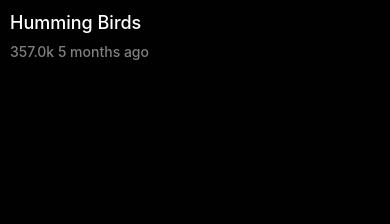
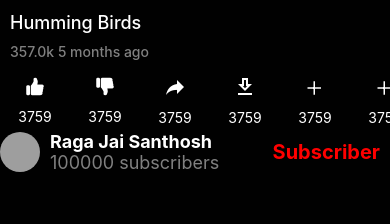
Before and after one commit to JaiRaga/youtube, a React Native app: screen /TabTwo in a window 390 px wide. Shown: the part 313-537 px from the top of the page. Built offline with nearby package versions, Linux system fonts and the light colour scheme; grey boxes are pictures that could not be loaded; what expo-linking would draw is missing.

Commit message:
:zap: added mock data

```diff
--- a/screens/VideoScreen/VideoScreen.tsx
+++ b/screens/VideoScreen/VideoScreen.tsx
@@ -1,5 +1,15 @@
-import { StyleSheet, Image, Text, View, SafeAreaView } from 'react-native'
+import {
+	StyleSheet,
+	Image,
+	Text,
+	View,
+	SafeAreaView,
+	ScrollView,
+} from 'react-native'
 import React from 'react'
+import { AntDesign } from '@expo/vector-icons'
+import { MaterialCommunityIcons } from '@expo/vector-icons'
+import { Ionicons } from '@expo/vector-icons'
 import video from '../../assets/data/video.json'
 import styles from './styles'
 
@@ -17,14 +27,69 @@ const VideoScreen = () => {
 
 			{/* Video Info */}
 			<View style={styles.videoInfoContainer}>
-			<Text style={styles.tags}>{video.tags}</Text>
+				<Text style={styles.tags}>{video.tags}</Text>
 				<Text style={styles.title}>{video.title}</Text>
 				<Text style={styles.subTitle}>
-				{viewString} {video.createdAt}
+					{viewString} {video.createdAt}
 				</Text>
 			</View>
 
+			{/* Action List */}
+			<View style={styles.actionListContainer}>
+				<ScrollView horizontal showsHorizontalScrollIndicator={false}>
+					<View style={styles.actionListItem}>
+						<AntDesign name='like1' size={20} color='white' />
+						<Text style={styles.actionText}>{video.likes}</Text>
+					</View>
+
+					<View style={styles.actionListItem}>
+						<AntDesign name='dislike1' size={20} color='white' />
+						<Text style={styles.actionText}>{video.likes}</Text>
+					</View>
+
+					<View style={styles.actionListItem}>
+						<MaterialCommunityIcons name='share' size={24} color='white' />
+						<Text style={styles.actionText}>{video.likes}</Text>
+					</View>
+
+					<View style={styles.actionListItem}>
+						<MaterialCommunityIcons
+							name='download-outline'
+							size={24}
+							color='white'
+						/>
+						<Text style={styles.actionText}>{video.likes}</Text>
+					</View>
+
+					<View style={styles.actionListItem}>
+						<Ionicons name='add' size={24} color='white' />
+						<Text style={styles.actionText}>{video.likes}</Text>
+					</View>
+
+					<View style={styles.actionListItem}>
+						<Ionicons name='add' size={24} color='white' />
+						<Text style={styles.actionText}>{video.likes}</Text>
+					</View>
+
+					<View style={styles.actionListItem}>
+						<Ionicons name='add' size={24} color='white' />
+						<Text style={styles.actionText}>{video.likes}</Text>
+					</View>
+				</ScrollView>
+			</View>
+
 			{/* User Info */}
+			<View style={styles.userContainer}>
+				<Image style={styles.avatar} source={{ uri: video.user.image }} />
+
+				<View style={styles.userTextContainer}>
+					<Text style={styles.username}>{video.user.name}</Text>
+					<Text style={styles.subscribers}>
+						{video.user.subscribers} subscribers
+					</Text>
+				</View>
+				<Text style={styles.subscribe}>Subscriber</Text>
+			</View>
 
 			{/* Comments */}
 
```
